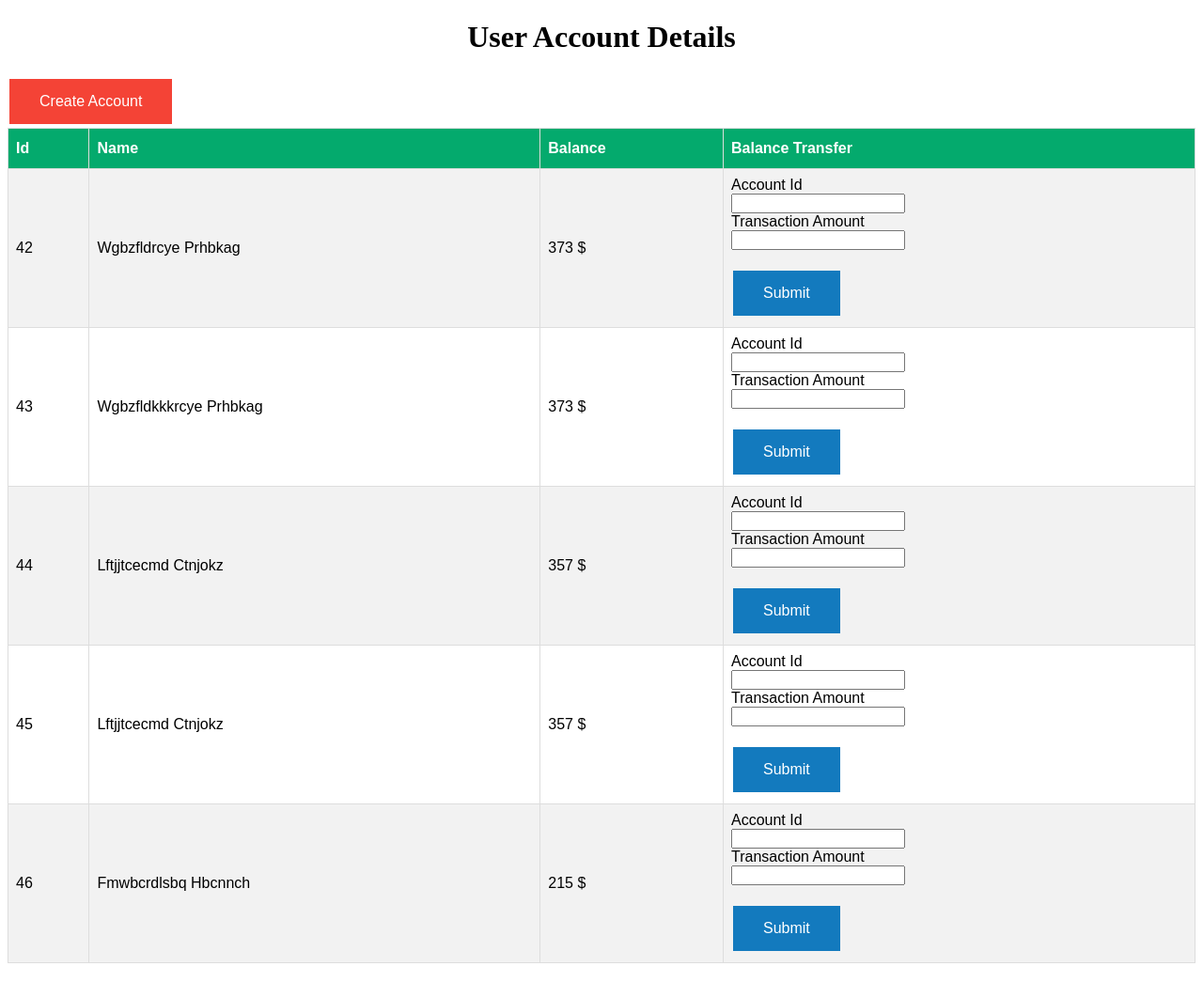
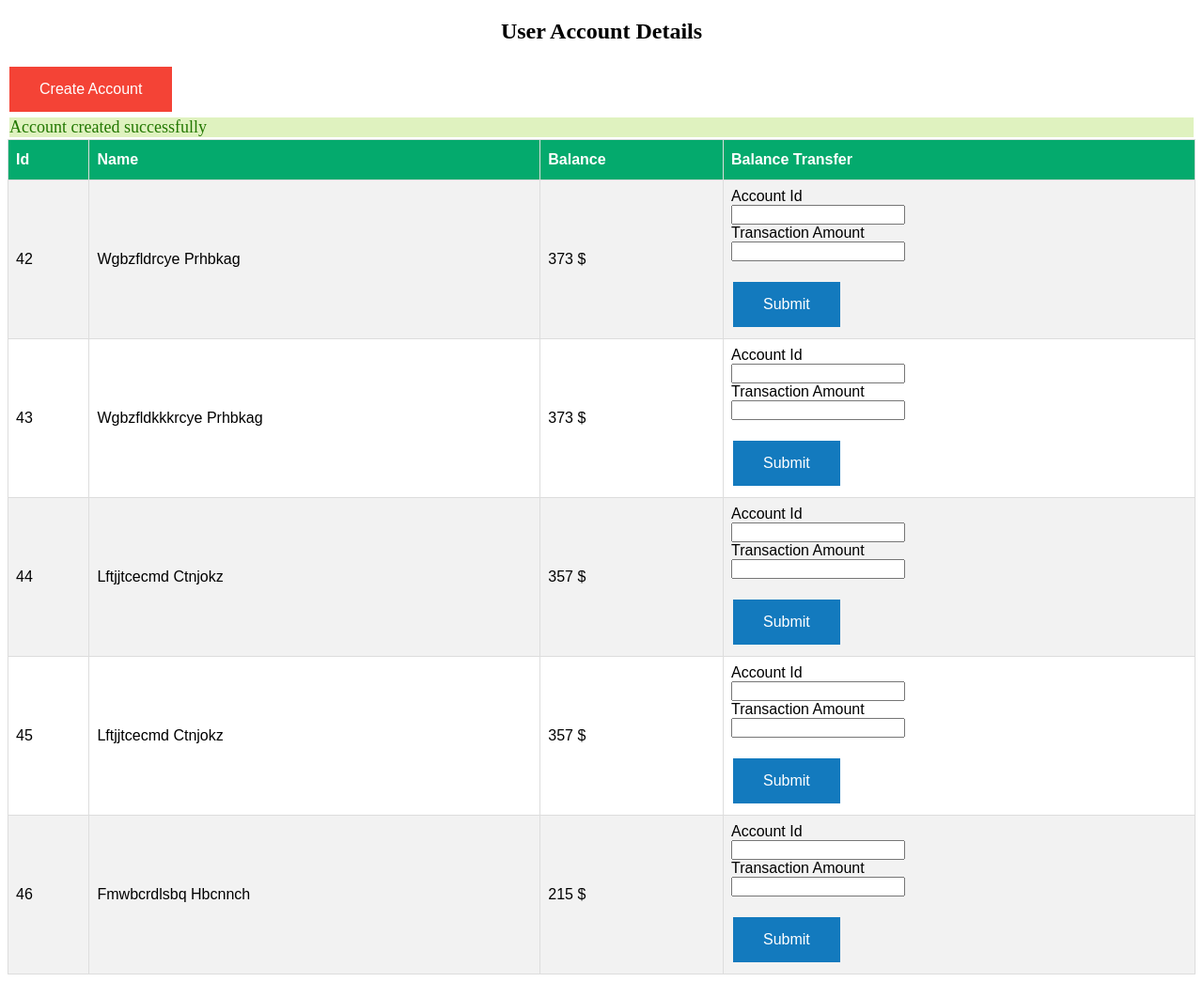
Before and after one commit to Muntasir00/simple-banckaccount-scenario, a Django app: page /create/ in a window 1280 px wide. Shown: the whole page at 94% size. Run offline with Django 4.2, Linux system fonts and the light colour scheme; data comes from the database, SQL or seed files in the repository.

Commit message:
message added

```diff
--- a/Account/templates/home.html
+++ b/Account/templates/home.html
@@ -41,13 +41,30 @@ h1{
 }
 .button3 {background-color: #f44336;}
 .button4 {background-color: #137abe;}
+.success-msg {
+  color: #270;
+  background-color: #DFF2BF;
+  font-size: large;
+  font-weight: 300;
+  margin: 2px;
+  padding: auto;
+}
 </style>
 </head>
 <body>
-
+<section>
 <h1>User Account Details</h1>
 <a href="{% url 'create' %}"><button class="button button3">Create Account</button></a>
+<br>
+<div class="col-md-10">
+  <div class="success-msg">
 
+    {% for msg in messages %}
+    {{ msg }}
+    {% endfor %}
+  </div>
+
+</div>
 
 <table id="customers">
   <tr>
@@ -79,6 +96,7 @@ h1{
 
 
 </table>
+</section>
 
 </body>
 </html>
--- a/Account/views.py
+++ b/Account/views.py
@@ -6,7 +6,8 @@ from Account import serializers
 from rest_framework.decorators import api_view
 from rest_framework.response import Response
 from .serializers import AccountSerializer,transferSerializer
-
+from django.contrib import messages
+from rest_framework import status
 
 
 # Create your views here.
@@ -31,6 +32,7 @@ def create(request):
 
     b = Account(username=name, balance=n)
     b.save()
+    messages.success(request,"Account created successfully")
     accounts = Account.objects.all()
     return render(request,'home.html',{'accounts':accounts})
 
@@ -47,6 +49,7 @@ def transfer(request):
     to_account.balance = to_account.balance + transfer_amount
     from_account.save()
     to_account.save()
+    messages.success(request,"Balance Transferred successfully")
     accounts = Account.objects.all()
     return render(request,'home.html',{'accounts':accounts})
 
@@ -98,10 +101,12 @@ def AccountCreate(request):
     serializer = AccountSerializer(data=request.data)
     if serializer.is_valid():
         serializer.save()
+        return Response(serializer.data, status=status.HTTP_201_CREATED)
+    return Response(serializer.errors, status=status.HTTP_400_BAD_REQUEST)
     # b = Account(username=name, balance=n)
     # b.save()
 
-    return Response(serializer.data)
+
 
 @api_view(['POST'])
 def transfer_api(request):
@@ -117,7 +122,7 @@ def transfer_api(request):
         to_account.balance = to_account.balance + transfer_amount
         from_account.save()
         to_account.save()
+        return Response(serializer.data, status=status.HTTP_202_ACCEPTED)
+    return Response(serializer.errors, status=status.HTTP_400_BAD_REQUEST)
     # accounts = Account.objects.all()
     # return JsonResponse(request, accounts)
-
-    return Response(serializer.data)
```
